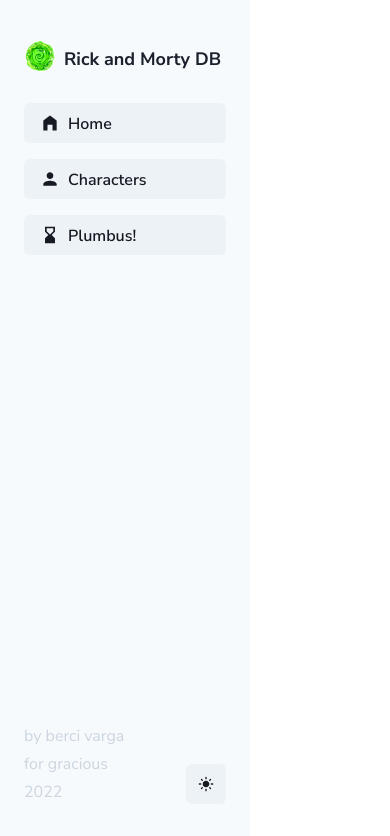
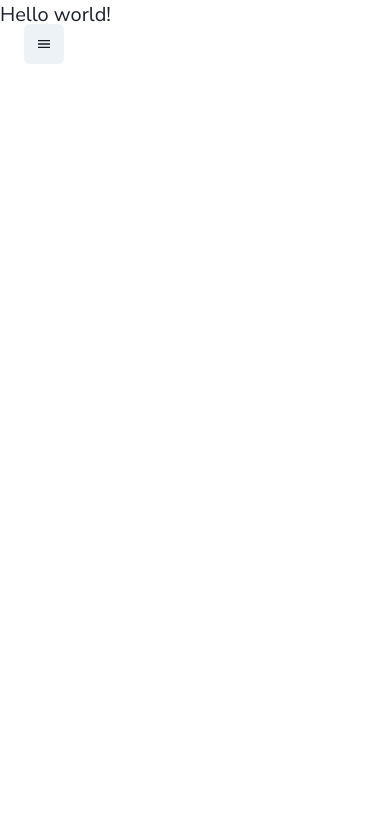
Before and after one commit to bercivarga/rick-and-morty-case, a Next.js app: page / in a window 390 px wide. Shown: the top 836 px of the page. Built offline with nearby package versions, Linux system fonts and the light colour scheme.

Commit message:
mobile sidebar

```diff
--- a/components/PageLayout.tsx
+++ b/components/PageLayout.tsx
@@ -1,14 +1,25 @@
 import { FC, ReactNode } from "react";
-import { Box, useColorModeValue } from "@chakra-ui/react";
+import { Box, useBreakpointValue, useColorModeValue } from "@chakra-ui/react";
 import Sidebar from "./Sidebar";
 
 const PageLayout: FC<{ children: ReactNode }> = ({ children }) => {
   const bgColor = useColorModeValue("white", "gray.900");
+  const mainContentWidth = useBreakpointValue({
+    base: "full",
+    md: "calc(100vw - 250px)",
+  });
 
   return (
     <Box w="100vw" h="100vh">
       <Sidebar />
-      <Box h="full" w="full" bg={bgColor}>
+      <Box
+        position="absolute"
+        top={0}
+        right={0}
+        h="full"
+        w={mainContentWidth}
+        bg={bgColor}
+      >
         {children}
       </Box>
     </Box>
--- a/components/Sidebar.tsx
+++ b/components/Sidebar.tsx
@@ -1,3 +1,4 @@
+import { useState, useRef } from "react";
 import {
   List,
   ListItem,
@@ -9,29 +10,69 @@ import {
   Text,
   useColorMode,
   useColorModeValue,
+  useBreakpointValue,
   VStack,
   Box,
+  useOutsideClick,
 } from "@chakra-ui/react";
 import NextLink from "next/link";
 import NextImage from "next/image";
-import { MdLightMode, MdDarkMode } from "react-icons/md";
+import { MdLightMode, MdDarkMode, MdMenu } from "react-icons/md";
 import sidebarMenuItems from "../menus/sidebarMenu";
 
 const Sidebar = () => {
+  const [sidebarOpen, setSidebarOpen] = useState(false);
+  const ref = useRef<HTMLDivElement>(null);
+
+  function onBurgerClick() {
+    setSidebarOpen((state) => !state);
+  }
+
+  useOutsideClick({
+    ref,
+    handler: () => setSidebarOpen(false),
+  });
+
   const { colorMode, toggleColorMode } = useColorMode();
   const sidebarBg = useColorModeValue("gray.50", "gray.800");
   const buttonColor = useColorModeValue("gray.900", "gray.100");
+  const sidebarLeft = useBreakpointValue({
+    base: "-250px",
+    md: 0,
+  });
+  const sidebarToggleDisplay = useBreakpointValue({
+    base: "inline-flex",
+    md: "none",
+  });
 
   return (
+    <>
+      <IconButton
+        aria-label="menu"
+        icon={<MdMenu />}
+        color={buttonColor}
+        colorScheme="gray"
+        display={sidebarToggleDisplay}
+        position="absolute"
+        top={6}
+        left={6}
+        zIndex={2}
+        onClick={() => onBurgerClick()}
+      />
       <Flex
+        ref={ref}
         w="250px"
         px={6}
         py={10}
         h="full"
         position="absolute"
+        top={0}
+        left={sidebarOpen ? 0 : sidebarLeft}
+        transition="left .3s ease-in-out"
         bg={sidebarBg}
         justifyContent="space-between"
         flexDirection="column"
+        zIndex={2}
       >
         <Box>
           <Flex
@@ -77,7 +118,11 @@ const Sidebar = () => {
             ))}
           </List>
         </Box>
-      <Flex justifyContent="space-between" flexDir="row" alignItems="flex-end">
+        <Flex
+          justifyContent="space-between"
+          flexDir="row"
+          alignItems="flex-end"
+        >
           <VStack spacing={1} color="gray.300" alignItems="flex-start">
             <Text as="span">by berci varga</Text>
             <Text as="span">for gracious</Text>
@@ -91,6 +136,7 @@ const Sidebar = () => {
           />
         </Flex>
       </Flex>
+    </>
   );
 };
 
--- a/menus/sidebarMenu.ts
+++ b/menus/sidebarMenu.ts
@@ -12,9 +12,19 @@ const sidebarMenuItems = [
     path: "/characters",
   },
   {
-    name: "Plumbus!",
+    name: "Locations",
     icon: MdHourglassBottom,
-    path: "/plumbus",
+    path: "/locations",
+  },
+  {
+    name: "Dimensions",
+    icon: MdHourglassBottom,
+    path: "/dimensions",
+  },
+  {
+    name: "Character builder",
+    icon: MdHourglassBottom,
+    path: "/character-builder",
   },
 ];
 
```
Lines whose indentation alone changed are shown as unchanged.
